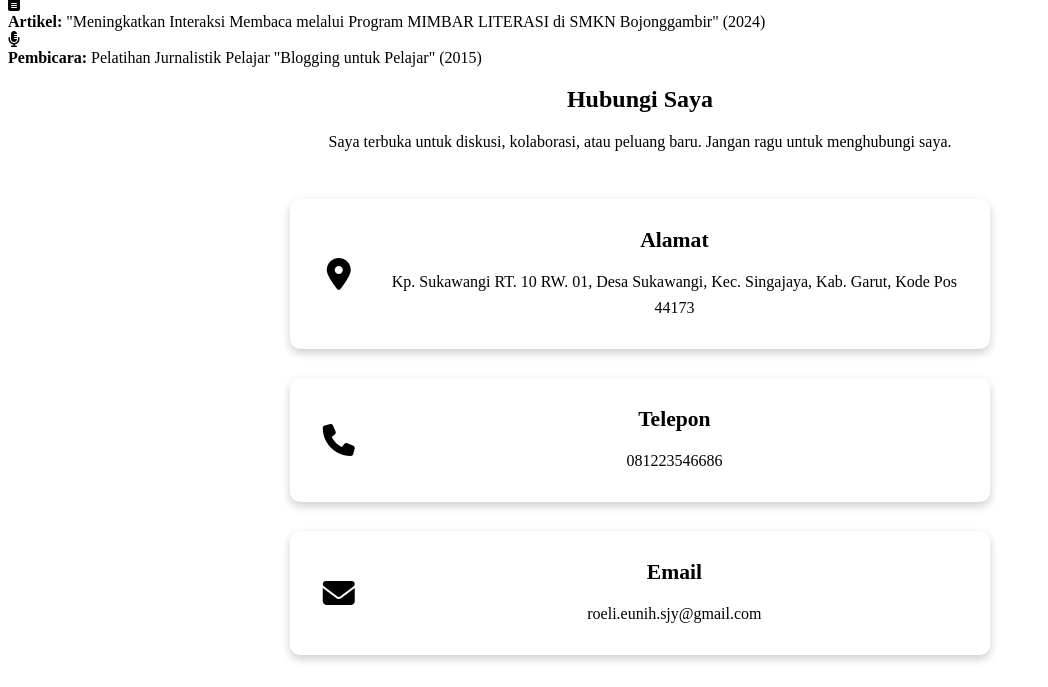
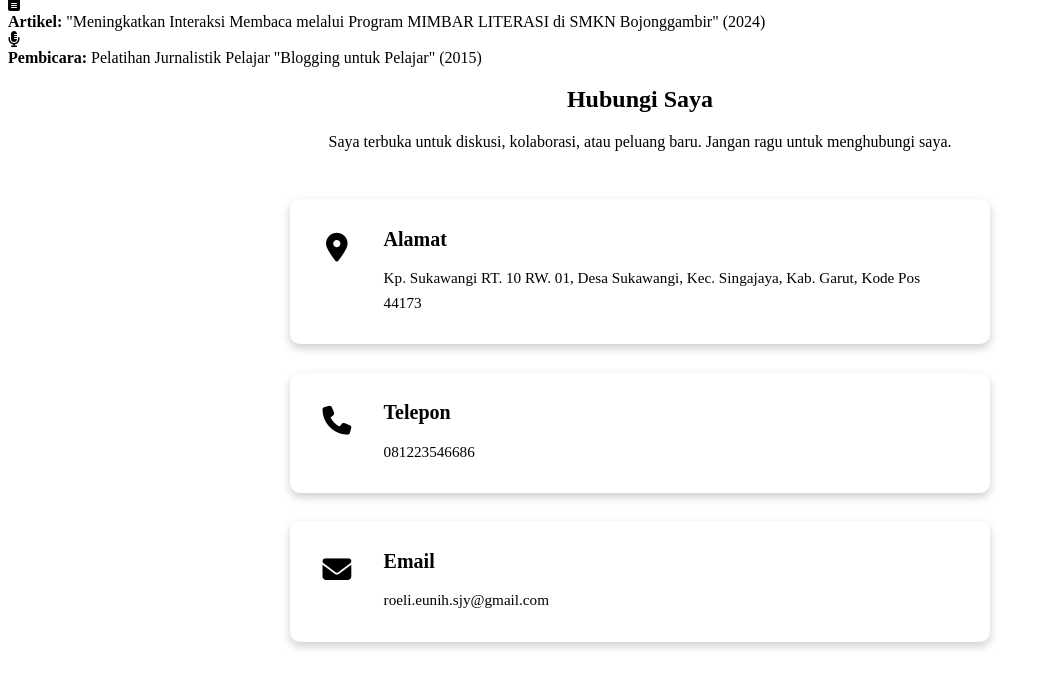
Before and after one commit to AdminPKBM/portofolio, a plain HTML site: page index.html in a window 1280 px wide. Shown: the part 2658-3345 px from the top of the page, without its empty margins (0-1048 px from the left). Drawn offline with Linux system fonts and the light colour scheme.

Commit message:
Update style.css

```diff
--- a/style.css
+++ b/style.css
@@ -1,87 +1,88 @@
-/* --- BAGIAN KONTAK (VERSI FINAL YANG DISARANKAN) --- */
+/* --- BAGIAN KONTAK (VERSI YANG SUDAH DISEMPURNAKAN) --- */
 
-/* Gaya untuk pembungkus utama bagian kontak, jika ada yang spesifik.
-   Biasanya, #kontak sudah mendapatkan gaya dari .section-padding, .bg-dark, .text-light */
 #kontak {
-    text-align: center; /* Judul utama "Hubungi Saya" dan paragraf pembuka akan rata tengah */
+    text-align: center; /* Judul utama "Hubungi Saya" dan paragraf pembuka tetap rata tengah */
 }
 
 .contact-info-wrapper {
     display: flex;
-    flex-direction: column;
-    gap: 1.8rem;
-    max-width: 700px;
-    margin: 3rem auto; /* Memberi jarak atas/bawah dan memusatkan blok */
-    text-align: left;   /* Teks di dalam item kontak akan mulai dari kiri (sebelum dirata-tengahkan oleh .contact-item-text) */
+    flex-direction: column; /* Item kontak akan tersusun vertikal */
+    gap: 1.8rem; /* Jarak antar item kontak */
+    max-width: 700px; /* Lebar maksimum blok kontak */
+    margin: 3rem auto; /* Pusatkan blok dan beri jarak atas/bawah */
+    /* text-align: left; /* Tidak perlu di sini, karena .contact-item-text akan mengaturnya */
 }
 
 .contact-item {
     display: flex;
-    align-items: center; /* Ikon dan blok teks akan rata tengah secara vertikal */
-    background-color: rgba(255, 255, 255, 0.07);
-    padding: 1.8rem;
-    border-radius: 10px;
-    border-left: 5px solid var(--accent-color);
+    align-items: flex-start; /* Ikon dan blok teks akan mulai dari atas (lebih aman) */
+    /* Untuk mencoba rata tengah vertikal antara ikon & teks, ganti flex-start dengan: align-items: center; */
+    background-color: rgba(255, 255, 255, 0.07); /* Latar belakang transparan halus */
+    padding: 1.8rem; /* Ruang di dalam setiap item */
+    border-radius: 10px; /* Sudut yang sedikit membulat */
+    border-left: 5px solid var(--accent-color); /* Aksen garis di kiri */
     transition: background-color 0.3s ease, transform 0.3s ease;
-    box-shadow: 0 4px 10px rgba(0,0,0,0.2);
+    box-shadow: 0 4px 10px rgba(0,0,0,0.2); /* Bayangan halus untuk kedalaman */
 }
 
 .contact-item:hover {
     background-color: rgba(255, 255, 255, 0.12);
-    transform: translateY(-3px);
+    transform: translateY(-3px); /* Efek terangkat saat hover */
 }
 
 .contact-item-icon {
-    flex-shrink: 0;
-    margin-right: 1.8rem;
+    flex-shrink: 0; /* Agar ikon tidak mengecil */
+    margin-right: 1.8rem; /* Jarak antara ikon dan teks */
+    margin-top: 5px; /* Penyesuaian vertikal kecil jika align-items: flex-start digunakan, sesuaikan jika perlu */
 }
 
 .contact-item-icon i {
-    font-size: 2rem;
-    color: var(--accent-color);
-    /* margin-top: 3px; sudah tidak diperlukan karena align-items: center pada .contact-item */
+    font-size: 1.8rem; /* Ukuran ikon yang proporsional */
+    color: var(--accent-color); /* Warna ikon sesuai aksen */
 }
 
 .contact-item-text {
-    text-align: center; /* Membuat h4 dan p di dalamnya menjadi rata tengah */
-    width: 100%; /* Memastikan mengambil sisa ruang jika diperlukan untuk perataan tengah yang benar */
+    text-align: left; /* PENTING: Detail teks rata kiri untuk keterbacaan optimal */
+    width: 100%; /* Memastikan blok teks menggunakan sisa ruang yang tersedia */
 }
 
 .contact-item-text h4 {
     font-family: var(--heading-font);
-    font-size: 1.35rem;
-    color: var(--light-text-color);
+    font-size: 1.25rem; /* Ukuran judul kategori kontak */
+    color: var(--light-text-color); /* Warna terang untuk teks di latar gelap */
     margin-top: 0;
-    margin-bottom: 0.6rem;
+    margin-bottom: 0.5rem; /* Jarak bawah heading */
+    /* Jika Anda HANYA ingin judul ini rata tengah, tambahkan baris berikut: */
+    /* text-align: center; */
 }
 
 .contact-item-text p {
-    margin-bottom: 0;
-    font-size: 1rem;
+    margin-bottom: 0; /* Hapus margin bawah default paragraf */
+    font-size: 0.95rem; /* Ukuran teks detail kontak */
     line-height: 1.6;
-    color: var(--light-text-color);
+    color: var(--light-text-color); /* Pastikan teks utama juga terang */
 }
 
 .contact-item-text p a {
-    color: var(--light-text-color);
-    text-decoration: underline;
-    text-decoration-color: rgba(255,255,255,0.3);
+    color: var(--light-text-color); /* Warna link standar */
+    text-decoration: underline; /* Garis bawah untuk menandakan link */
+    text-decoration-color: rgba(255,255,255,0.3); /* Garis bawah lebih halus */
     transition: color 0.3s ease, text-decoration-color 0.3s ease;
 }
 
 .contact-item-text p a:hover {
-    color: var(--accent-color);
-    text-decoration-color: var(--accent-color);
+    color: var(--accent-color); /* Warna link saat hover */
+    text-decoration-color: var(--accent-color); /* Garis bawah juga berubah warna */
 }
 
-/* Gaya untuk .social-icons-footer tetap sama, pastikan ada di CSS Anda */
+/* Gaya untuk .social-icons-footer (pastikan ini ada dan sesuai) */
 .social-icons-footer {
     text-align: center;
-    margin-top: 3rem; /* Sedikit penyesuaian dari 2rem ke 2.5rem atau 3rem mungkin terlihat lebih baik */
+    margin-top: 3rem;
 }
 
 .social-icons-footer a {
-    color: var(--light-text-color); /* Pastikan ini ada, karena .text-light a mungkin memiliki warna lain */
+    color: var(--light-text-color);
     font-size: 2rem;
     margin: 0 15px;
     transition: color 0.3s ease, transform 0.3s ease;
```
